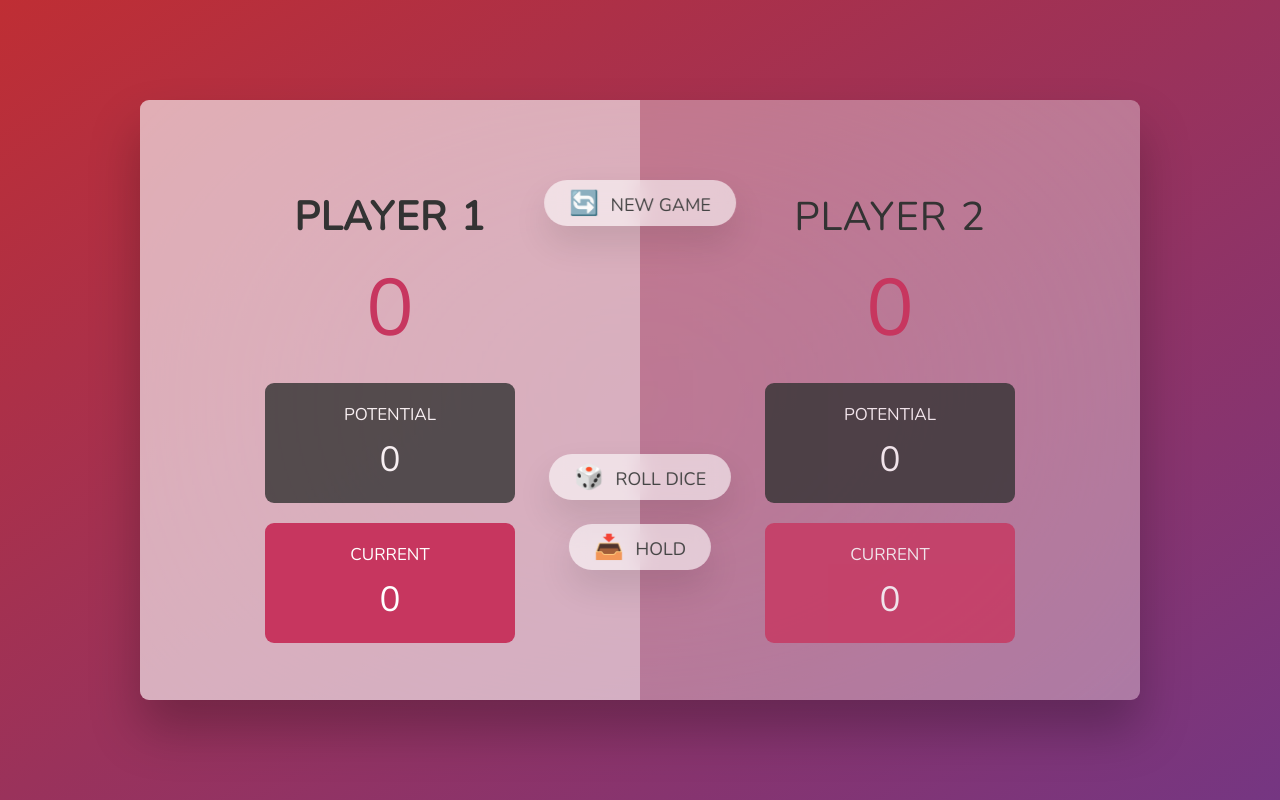
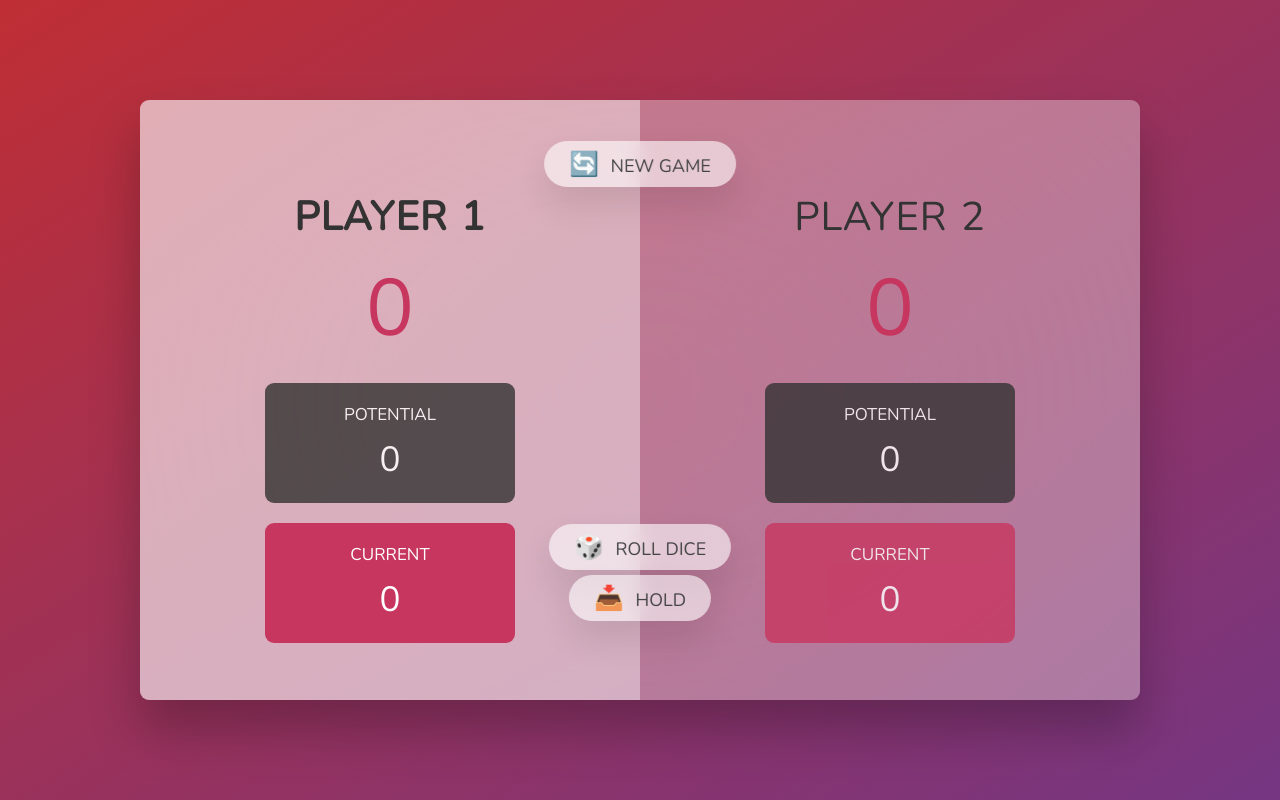
Before and after one commit to GuyShabtay/Pig-Game, a plain HTML site: page index.html in a window 1280 px wide. Drawn offline with nearby package versions, Linux system fonts and the light colour scheme.

Commit message:
buttons location

```diff
--- a/style.css
+++ b/style.css
@@ -154,15 +154,15 @@ main {
 
 .btn--new {
   align-self: flex-start;
-  margin-top: 18rem;
+  margin-top: 11%;
 }
 .btn--roll {
   align-self: flex-end;
-  margin-bottom: 30rem;
+  margin-bottom: 18%;
 }
 .btn--hold {
   align-self: flex-end;
-  margin-bottom: 23rem;
+  margin-bottom: 14%;
 }
 
 .btn:active {
```
